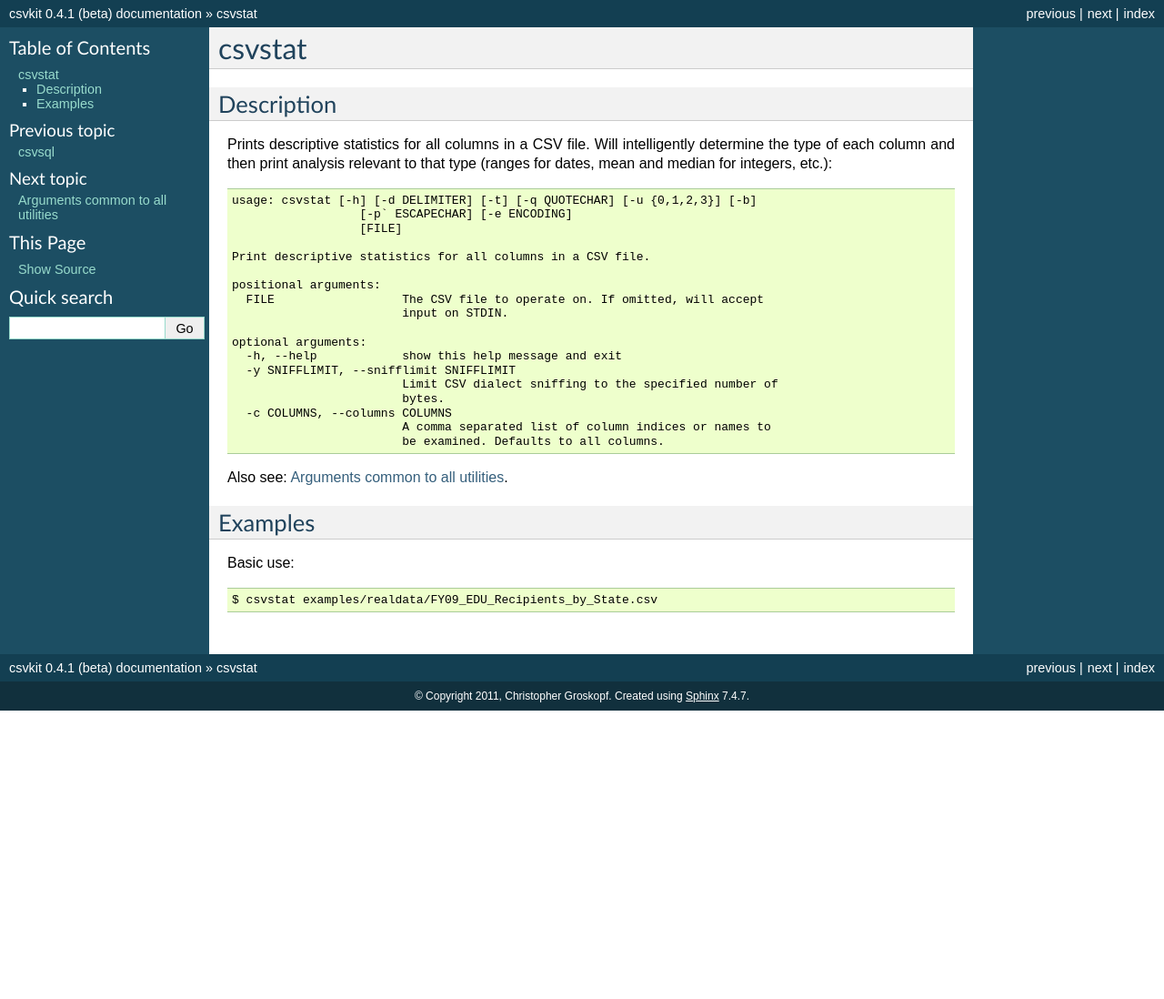
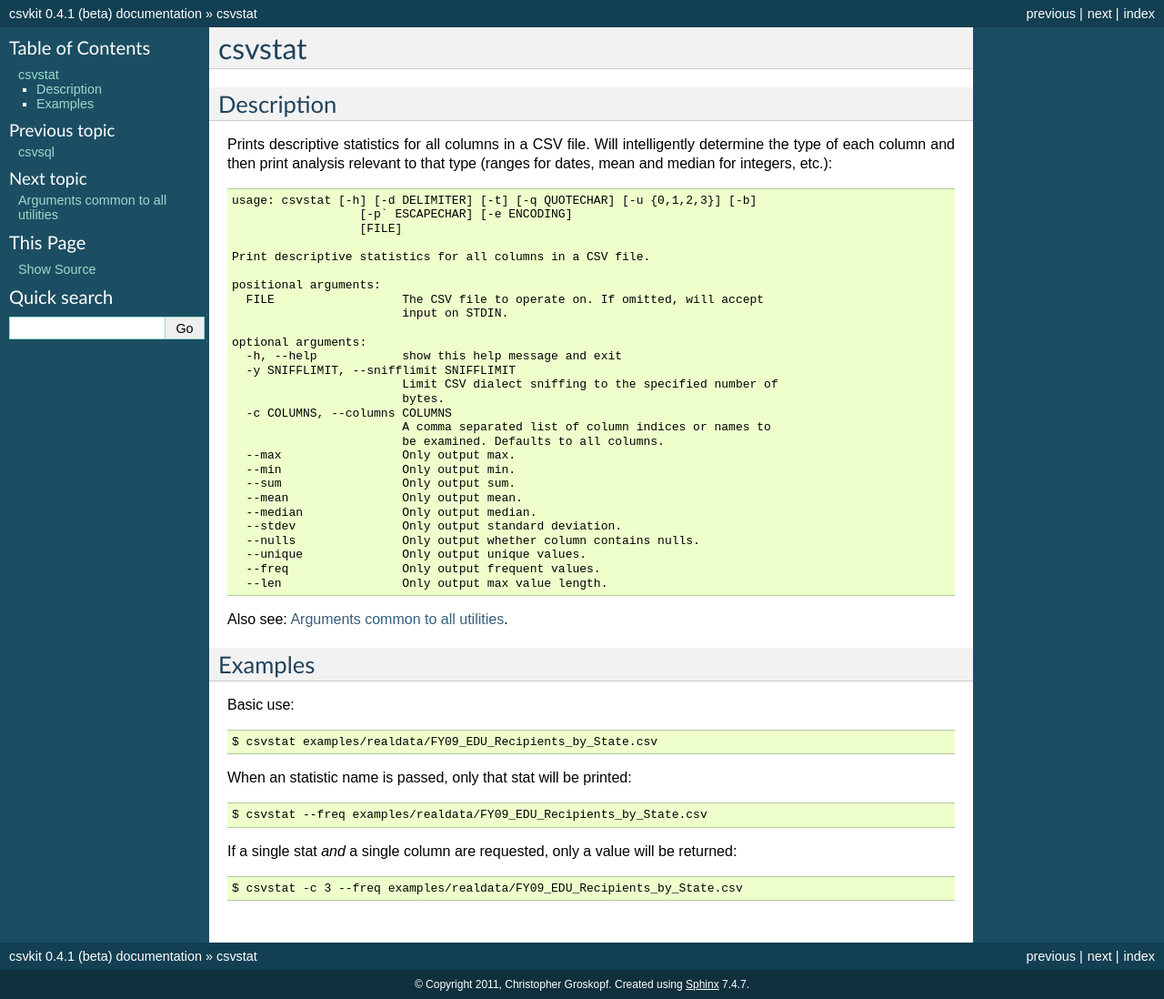
Before and after one commit to wireservice/csvkit, a Sphinx documentation site: the page built from docs/scripts/csvstat.rst, in a window 1280 px wide. Shown: the whole page at 91% size. Built offline with Sphinx 7.4.7, drawn with Linux system fonts in a browser that asks for light colours; before the commit the page ends 900 px from its top, so only the background shows below that.

```diff
--- a/docs/scripts/csvstat.rst
+++ b/docs/scripts/csvstat.rst
@@ -25,6 +25,16 @@
       -c COLUMNS, --columns COLUMNS
                             A comma separated list of column indices or names to
                             be examined. Defaults to all columns.
+      --max                 Only output max.
+      --min                 Only output min.
+      --sum                 Only output sum.
+      --mean                Only output mean.
+      --median              Only output median.
+      --stdev               Only output standard deviation.
+      --nulls               Only output whether column contains nulls.
+      --unique              Only output unique values.
+      --freq                Only output frequent values.
+      --len                 Only output max value length.
 
 Also see: :doc:`common_arguments`.
 
@@ -34,3 +44,11 @@
 Basic use::
 
     $ csvstat examples/realdata/FY09_EDU_Recipients_by_State.csv
+
+When an statistic name is passed, only that stat will be printed::
+
+    $ csvstat --freq examples/realdata/FY09_EDU_Recipients_by_State.csv
+
+If a single stat *and* a single column are requested, only a value will be returned::
+
+    $ csvstat -c 3 --freq examples/realdata/FY09_EDU_Recipients_by_State.csv
```
Also changed, not shown: 1 other file.
